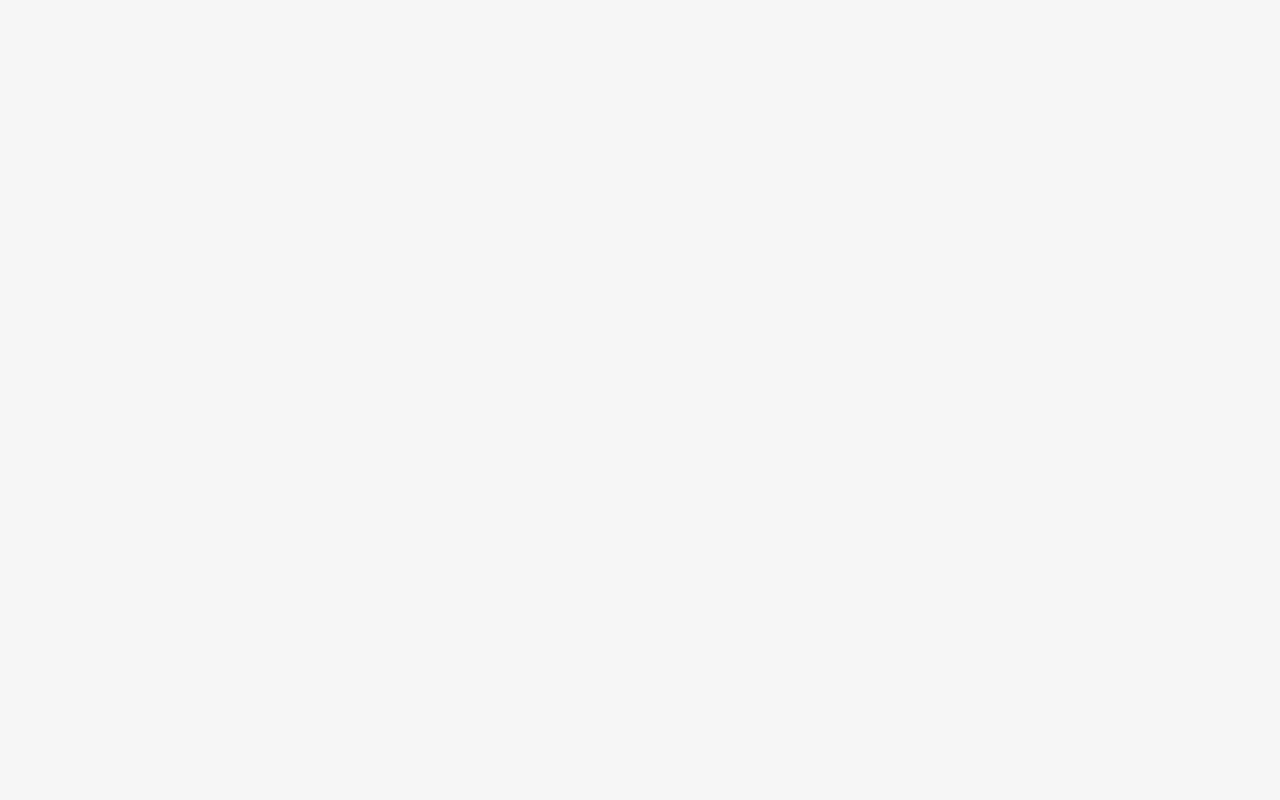
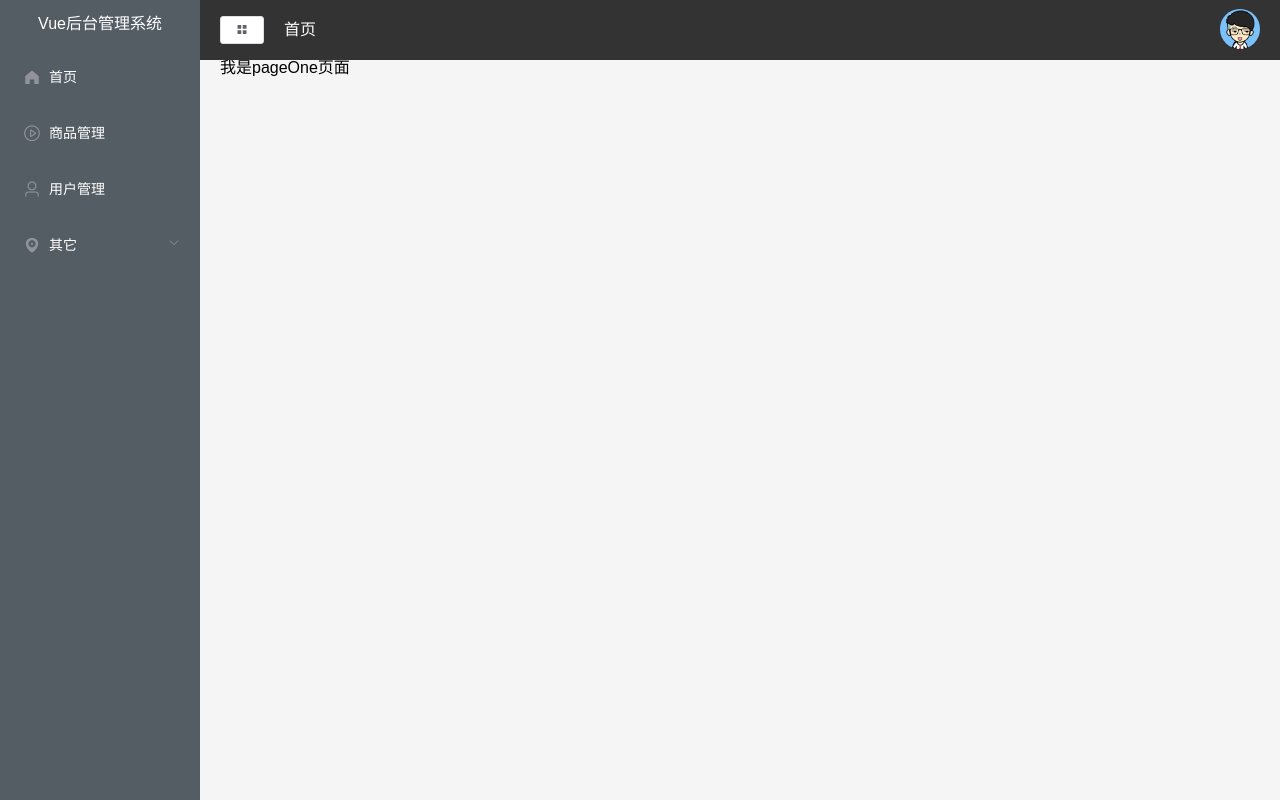
Before and after one commit to buxianshan/vue-management-demo, a Vue app: page /page1 in a window 1280 px wide. Built offline with nearby package versions, Linux system fonts and the light colour scheme.

Commit message:
完善路由页面

```diff
--- a/router/index.js
+++ b/router/index.js
@@ -19,6 +19,21 @@ const routes = [
                 name: 'user',
                 component: () => import('../views/user')
             },
+            {
+                path: '/mall',
+                name: 'mall',
+                component: () => import('../views/mall')
+            },
+            {
+                path: '/page1',
+                name: 'page1',
+                component: () => import('../views/other/pageOne')
+            },
+            {
+                path: '/page2',
+                name: 'page2',
+                component: () => import('../views/other/pageTwo')
+            },
         ],
     },
 ]
--- /dev/null
+++ b/views/mall/index.vue
@@ -0,0 +1,14 @@
+<template>
+  <div>我是Mall页面</div>
+</template>
+
+<script>
+export default {
+  name: 'Mall',
+  data() {
+    return {
+
+    }
+  }
+}
+</script>
--- /dev/null
+++ b/views/other/pageOne.vue
@@ -0,0 +1,14 @@
+<template>
+  <div>我是pageOne页面</div>
+</template>
+
+<script>
+export default {
+  name: 'PageOne',
+  data() {
+    return {
+
+    }
+  }
+}
+</script>
--- /dev/null
+++ b/views/other/pageTwo.vue
@@ -0,0 +1,14 @@
+<template>
+  <div>我是PageTwo页面</div>
+</template>
+
+<script>
+export default {
+  name: 'PageTwo',
+  data() {
+    return {
+
+    }
+  }
+}
+</script>
```
